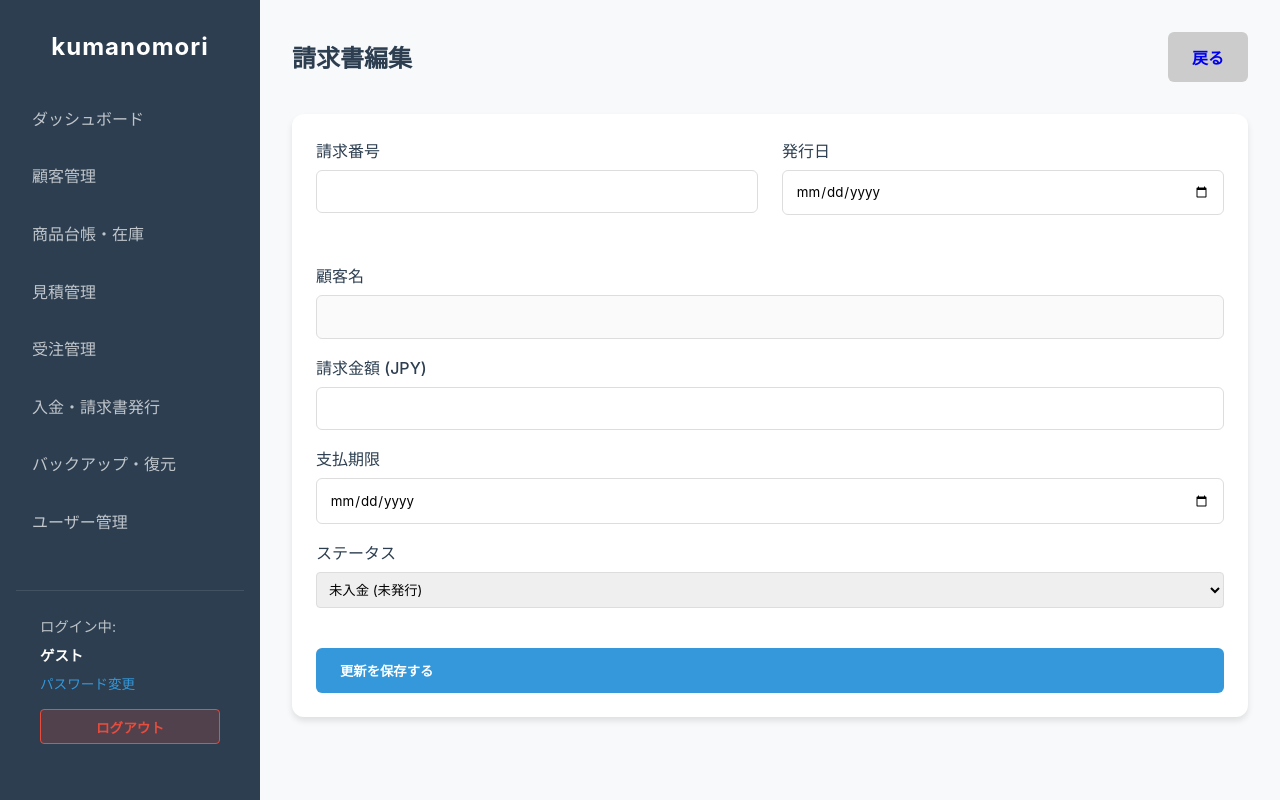
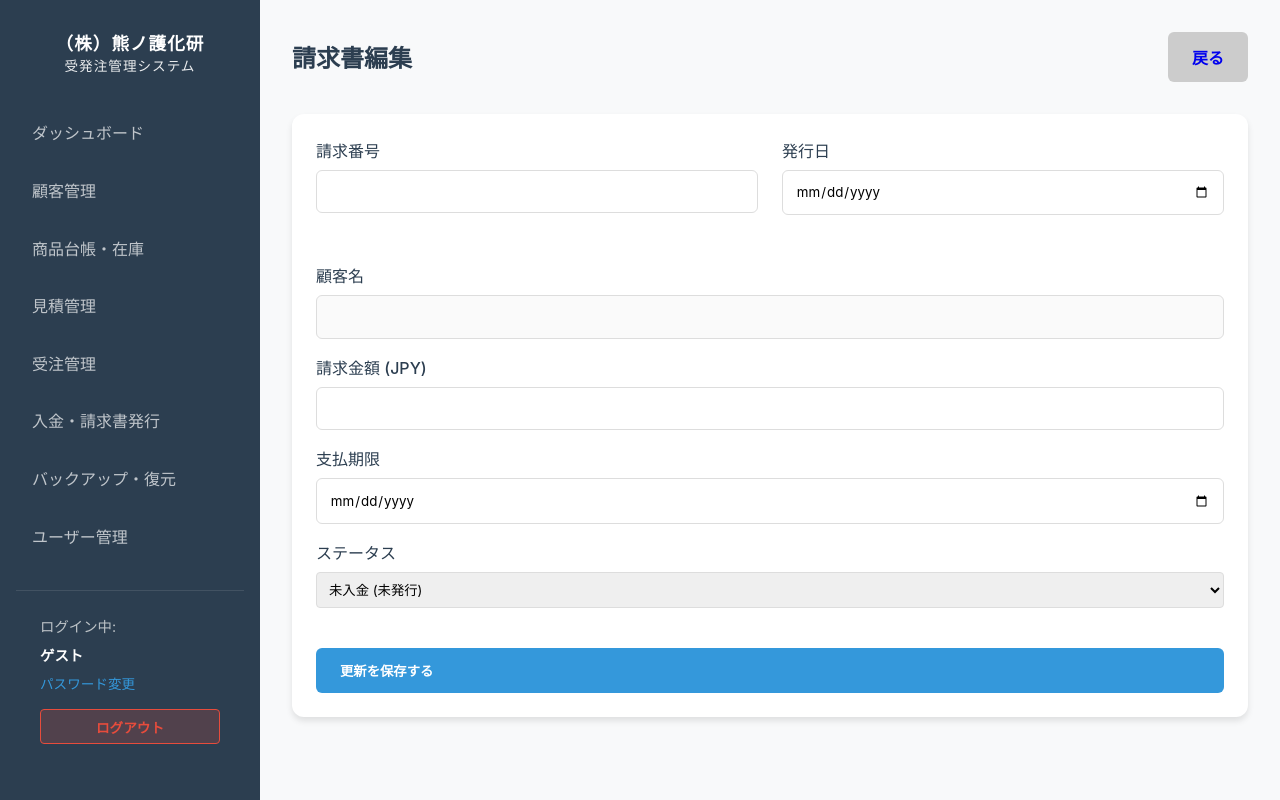
Before and after one commit to nakatgake/kumahanbai, a FastAPI app: template templates/invoices/form.html in a window 1280 px wide. Run offline with FastAPI, Linux system fonts and the light colour scheme; the template is opened without the code that fills it, so the values that code supplies are empty.

Commit message:
03211820

```diff
--- a/templates/layout.html
+++ b/templates/layout.html
@@ -9,7 +9,10 @@
 </head>
 <body>
     <div class="sidebar">
-        <h1>kumanomori</h1>
+        <h1 style="line-height: 1.4;">
+            <div style="font-size: 1.1rem;">（株）熊ノ護化研</div>
+            <div style="font-size: 0.85rem; font-weight: normal; opacity: 0.9;">受発注管理システム</div>
+        </h1>
         <ul class="nav-links">
             <li><a href="/" class="{{ 'active' if active_page == 'dashboard' else '' }}">ダッシュボード</a></li>
             <li><a href="/customers" class="{{ 'active' if active_page == 'customers' else '' }}">顧客管理</a></li>
--- a/templates/login.html
+++ b/templates/login.html
@@ -5,7 +5,7 @@
     <div class="card" style="width: 100%; max-width: 400px; padding: 2.5rem; box-shadow: 0 10px 25px rgba(0,0,0,0.1);">
         <div style="text-align: center; margin-bottom: 2rem;">
             <h2 style="color: #2c3e50; font-size: 1.8rem; margin-bottom: 0.5rem;">ログイン</h2>
-            <p style="color: #7f8c8d;">kumanomori 受発注管理システム</p>
+            <p style="color: #7f8c8d;">（株）熊ノ護化研<br>受発注管理システム</p>
         </div>
 
         {% if error %}
```
